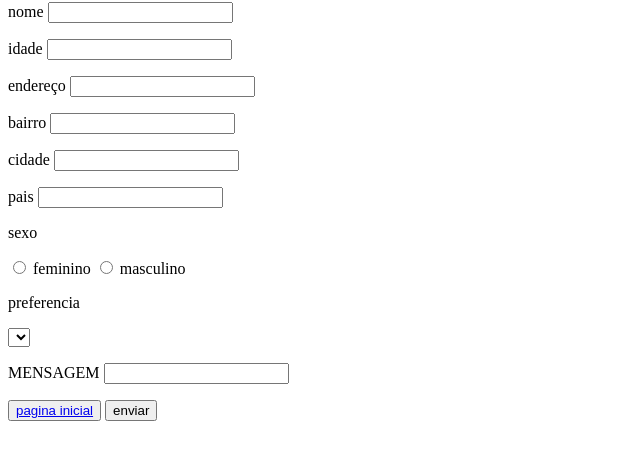
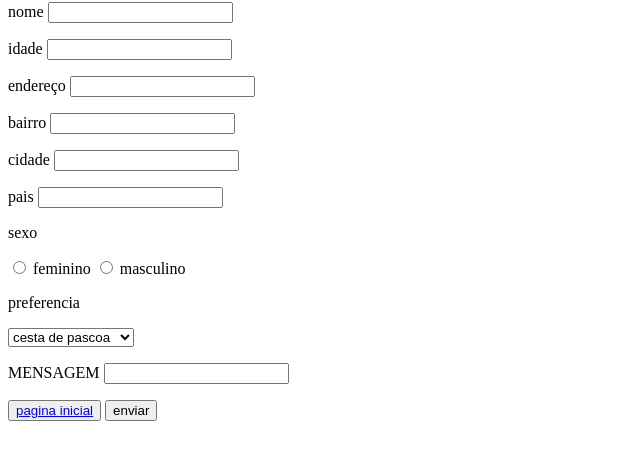
Before and after one commit to nicolassilveriojr/formulario1, a plain HTML site: page formestilizado.html in a window 1280 px wide. Shown: the part 78-538 px from the top of the page, without its empty margins (0-640 px from the left). Drawn offline with Linux system fonts and the light colour scheme.

Commit message:
sadfasdf

```diff
--- a/formestilizado.html
+++ b/formestilizado.html
@@ -23,10 +23,13 @@
         <input type="radio" name="genero"> masculino
         <p>preferencia</p>
         <select name="" id="">
-            <option value=""cesta de pascoa></option>
-            <option value=""dinheiro></option>
-            <option value=""fusca 4 portas></option>
-            <option value=""2 do job ></option>
+            <option value="">cesta de pascoa</option>
+            <option value="">dinheiro</option>
+            <option value="">fusca 4 portas</option>
+            <option value="">2 do job </option>
+            <option value="">cesta basica </option>
+            <option value="">nada</option>
+            <option value="">relogio do ben 10 </option>
         </select>
         <p>MENSAGEM <input type="text"></p>
         <button><a href="index.html">pagina inicial</a></button>
```
